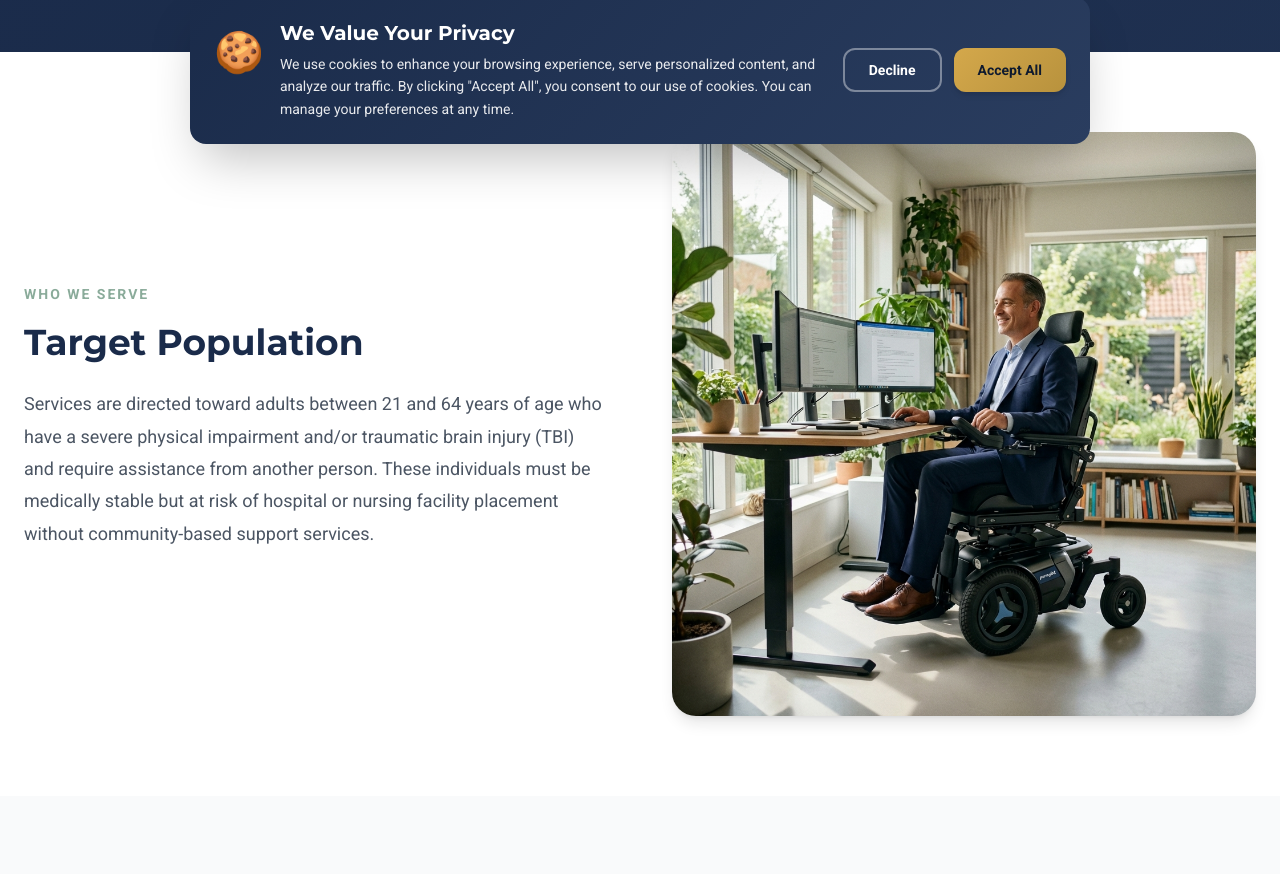
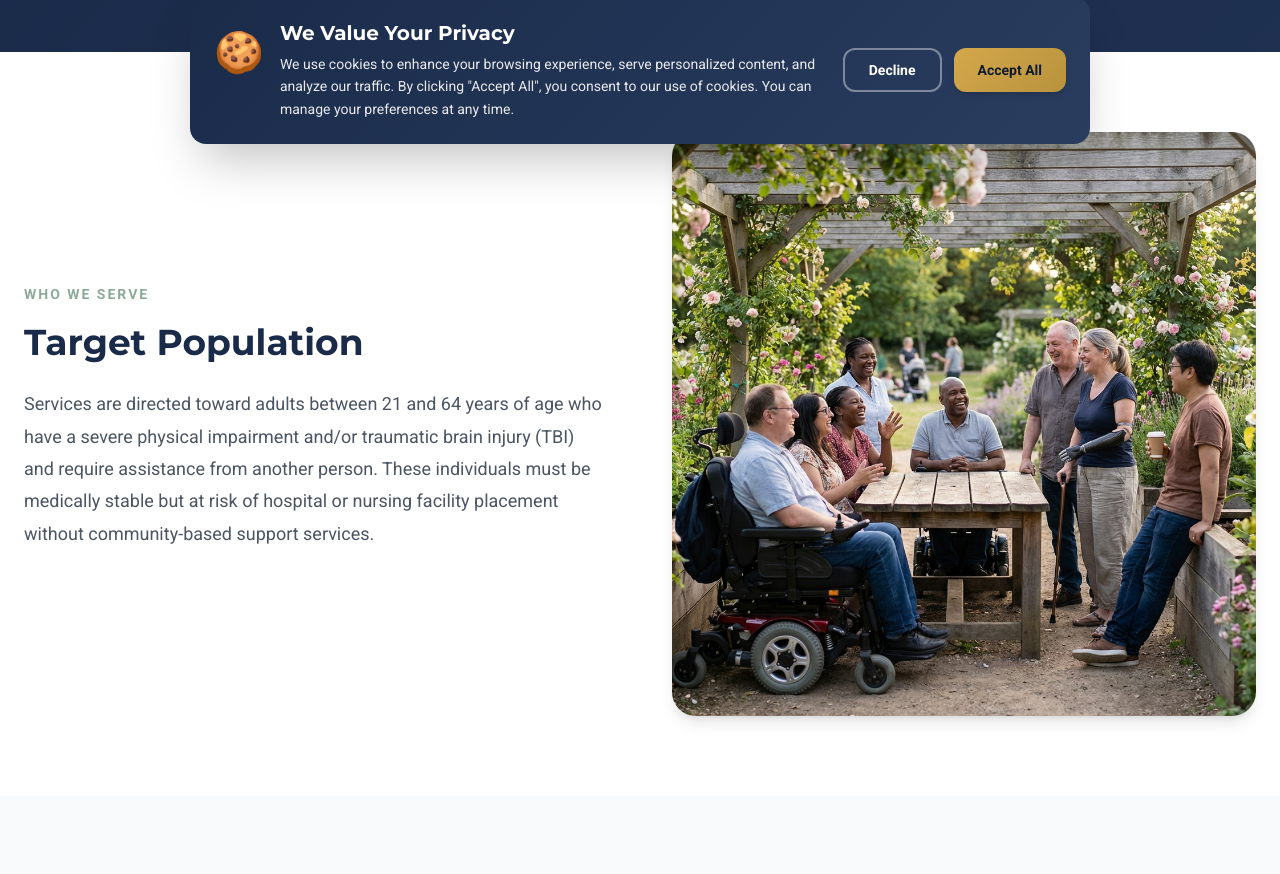
Before and after one commit to kashfr/heart-and-soul-healthcare-v2, a Next.js app: page /programs/icwp in a window 1280 px wide. Shown: the part 640-1514 px from the top of the page. Built offline with nearby package versions, Linux system fonts and the light colour scheme.

Commit message:
Update ICWP slide and population images

```diff
--- a/src/app/programs/icwp/page.tsx
+++ b/src/app/programs/icwp/page.tsx
@@ -53,7 +53,7 @@ export default function ICWPPage() {
       programGoal="The goal of the Independent Care Waiver Program is to assist functionally impaired adults in achieving dignified and reasonably independent lives within their communities. Through comprehensive support services, we help individuals maintain their independence, prevent institutionalization, and improve their overall quality of life."
       services={services}
       accentColor="sage"
-      populationImage="/images/icwp-population.png"
+      populationImage="/images/icwp-population-v2.png"
       goalImage="/images/icwp-goal-v2.png"
       imageAspectRatio="1/1"
     />
--- a/src/components/Carousel.tsx
+++ b/src/components/Carousel.tsx
@@ -42,7 +42,7 @@ const slides: CarouselSlide[] = [
     description: 'Empowering adults with physical impairments or traumatic brain injuries to achieve independent, dignified lives.',
     href: '/programs/icwp',
     buttonText: 'Discover ICWP',
-    image: '/images/icwp-slide-v2.png',
+    image: '/images/icwp-slide-v3.png',
   },
   {
     id: 'edwp',
```
Also changed, not shown: public/images/icwp-population-v2.png (added), public/images/icwp-slide-v3.png (added).
